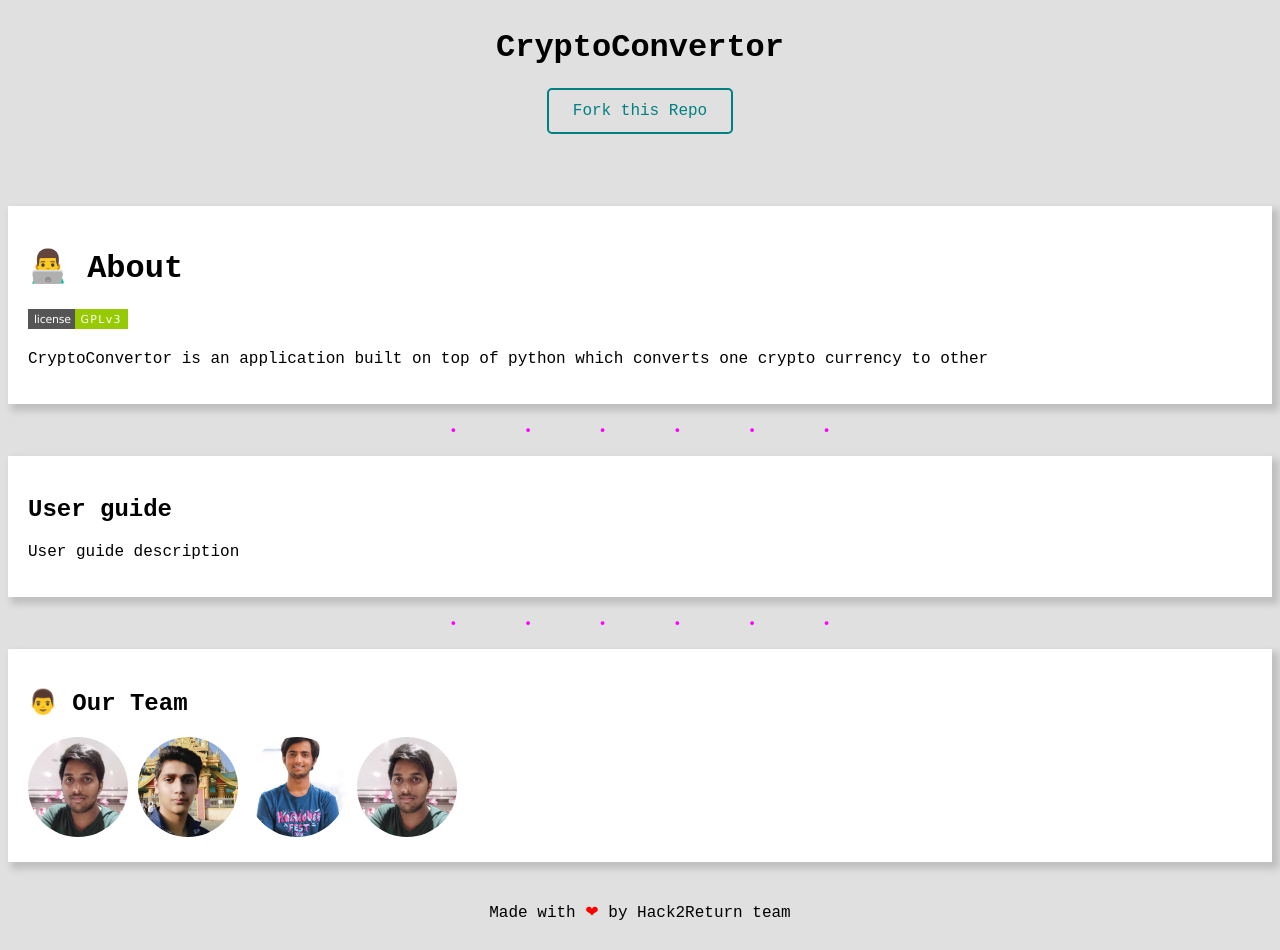
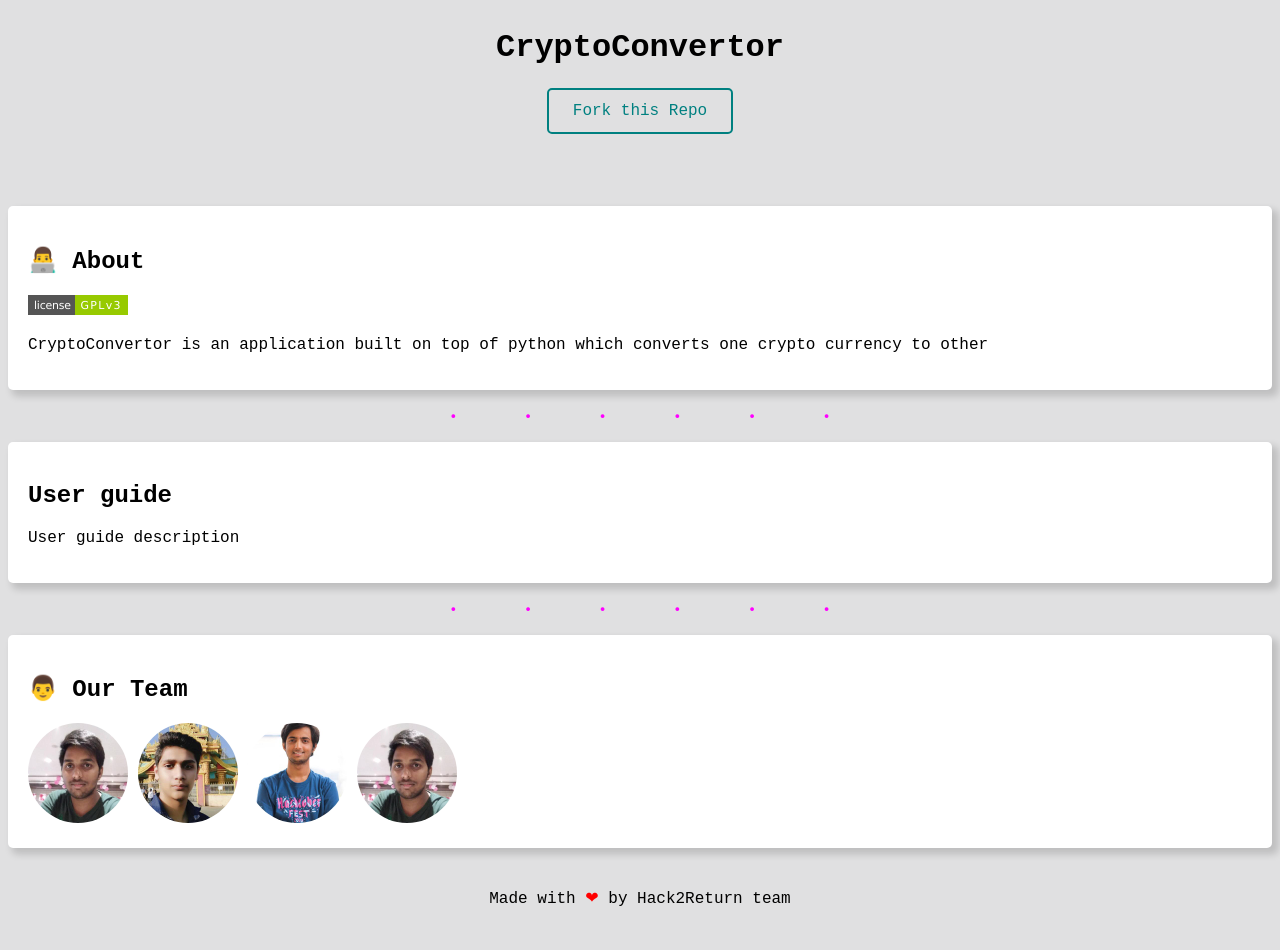
Before and after one commit to saaalik/Cryptoconverter, a plain HTML site: page index.html in a window 1280 px wide. Drawn offline with Linux system fonts and the light colour scheme.

Commit message:
minor html and css fixes

```diff
--- a/assets/css/project.css
+++ b/assets/css/project.css
@@ -16,6 +16,7 @@ body{
     background: white;
     box-shadow: 5px 5px 7px 1.6px rgb(0 0 0 / 15%);
     padding: 20px;
+    border-radius: 5px;
 }
 
 .section-separator.is-style-dots:before {
--- a/index.html
+++ b/index.html
@@ -27,7 +27,7 @@
 </div>
 <br><br><br><br>
 <div class="section">
-	<h1 class="content-h1">👨‍💻 About</h1>
+	<h2 class="content-h2">👨‍💻 About</h2>
 
 	<svg xmlns="http://www.w3.org/2000/svg" xmlns:xlink="http://www.w3.org/1999/xlink" width="100" height="20" role="img" aria-label="license: GPLv3"><title>license: GPLv3</title><g shape-rendering="crispEdges"><rect width="47" height="20" fill="#555"/><rect x="47" width="73" height="20" fill="#97ca00"/></g><g fill="#fff" text-anchor="middle" font-family="Verdana,Geneva,DejaVu Sans,sans-serif" text-rendering="geometricPrecision" font-size="110"><text x="245" y="140" transform="scale(.1)" fill="#fff" textLength="370">license</text><text x="725" y="140" transform="scale(.1)" fill="#fff" textLength="400">GPLv3</text></g></svg>
 
```
